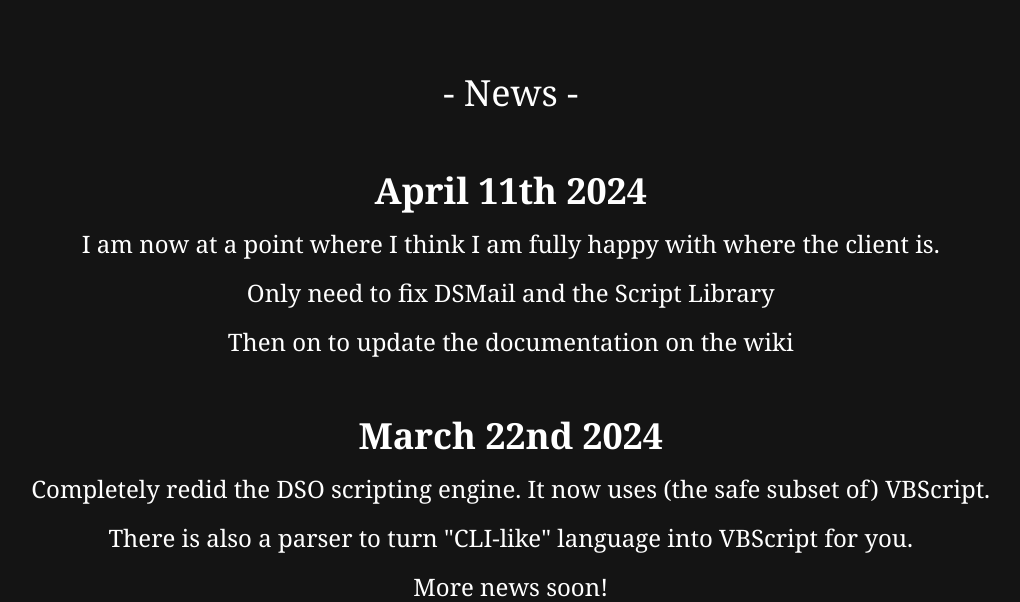
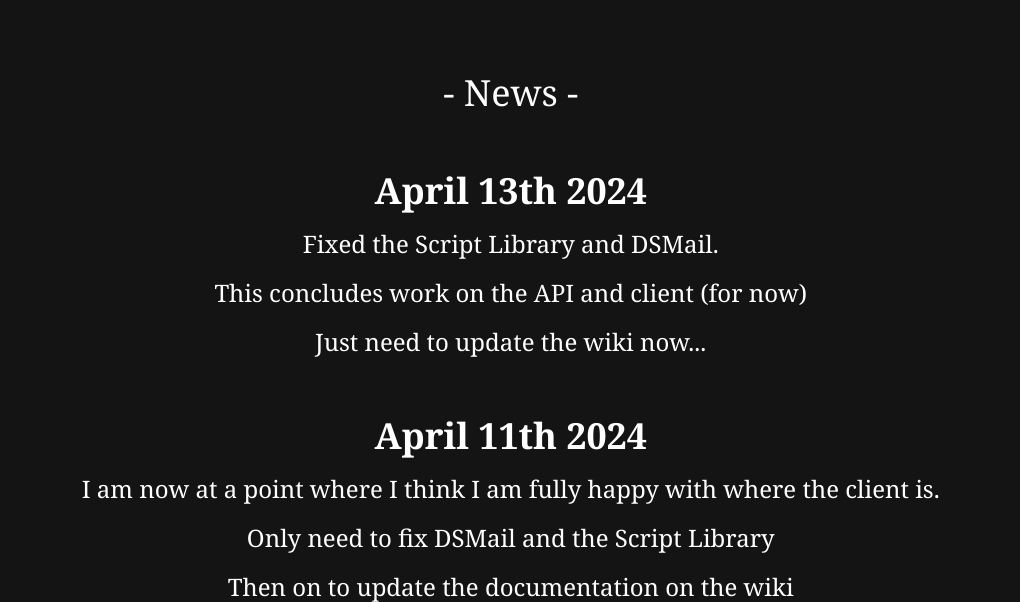
Before and after one commit to Doridian/DarkSignsOnline, a PHP site: page / in a window 1280 px wide. Shown: the part 173-775 px from the top of the page, without its empty margins (62-1082 px from the left). Run offline with PHP 8.4, Linux system fonts and the light colour scheme.

Commit message:
Add news

```diff
--- a/server/index.php
+++ b/server/index.php
@@ -1,5 +1,10 @@
 <?php require('_top.php'); ?>
 <span class="style5"><br />- News - <br /><br />
+
+  <strong>April 13th 2024</strong><br /><span class="style9">
+    Fixed the Script Library and DSMail.<br />
+    This concludes work on the API and client (for now)<br />
+    Just need to update the wiki now...</span><br /><br />
 
   <strong>April 11th 2024</strong><br /><span class="style9">
     I am now at a point where I think I am fully happy with where the client is.<br />
```
